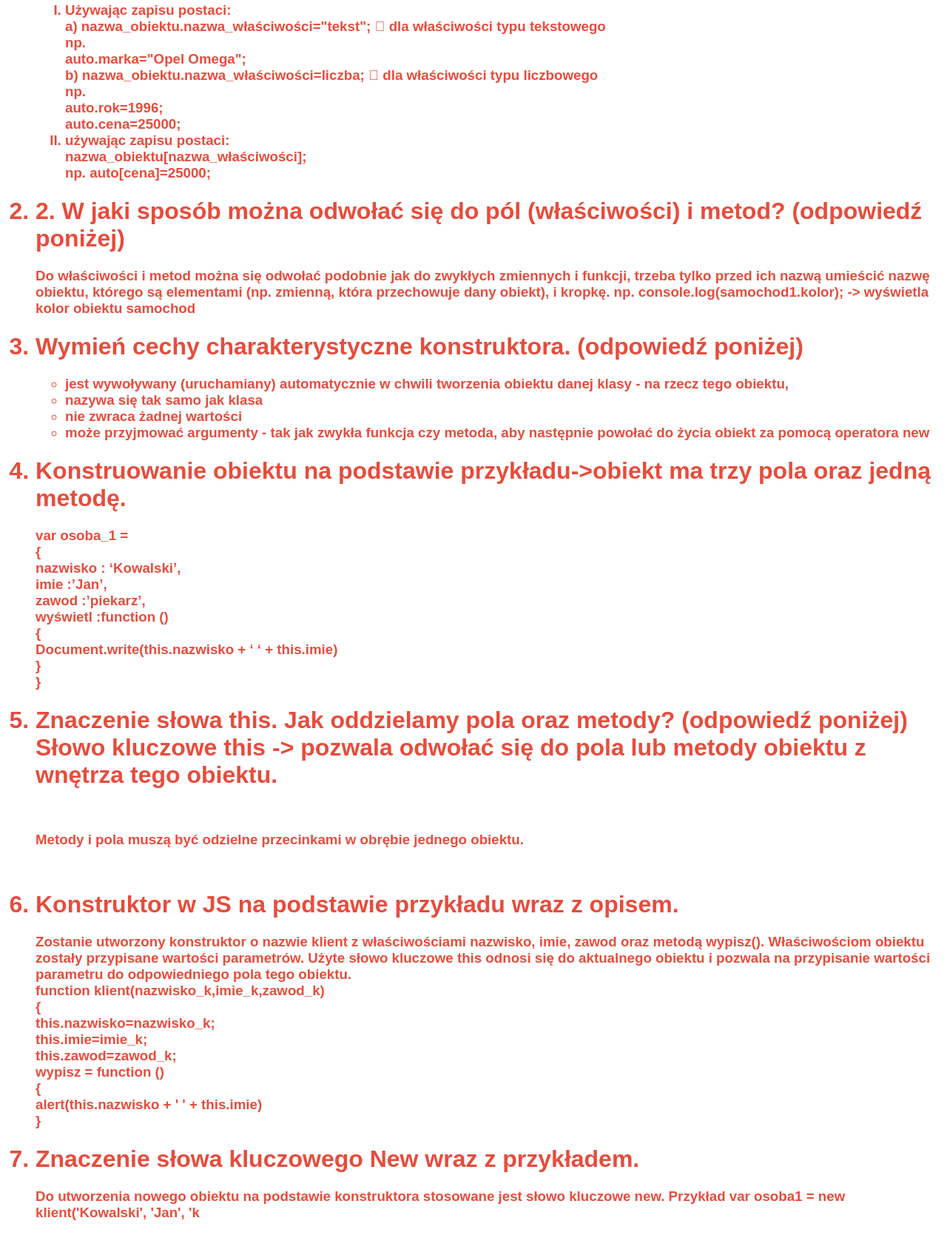
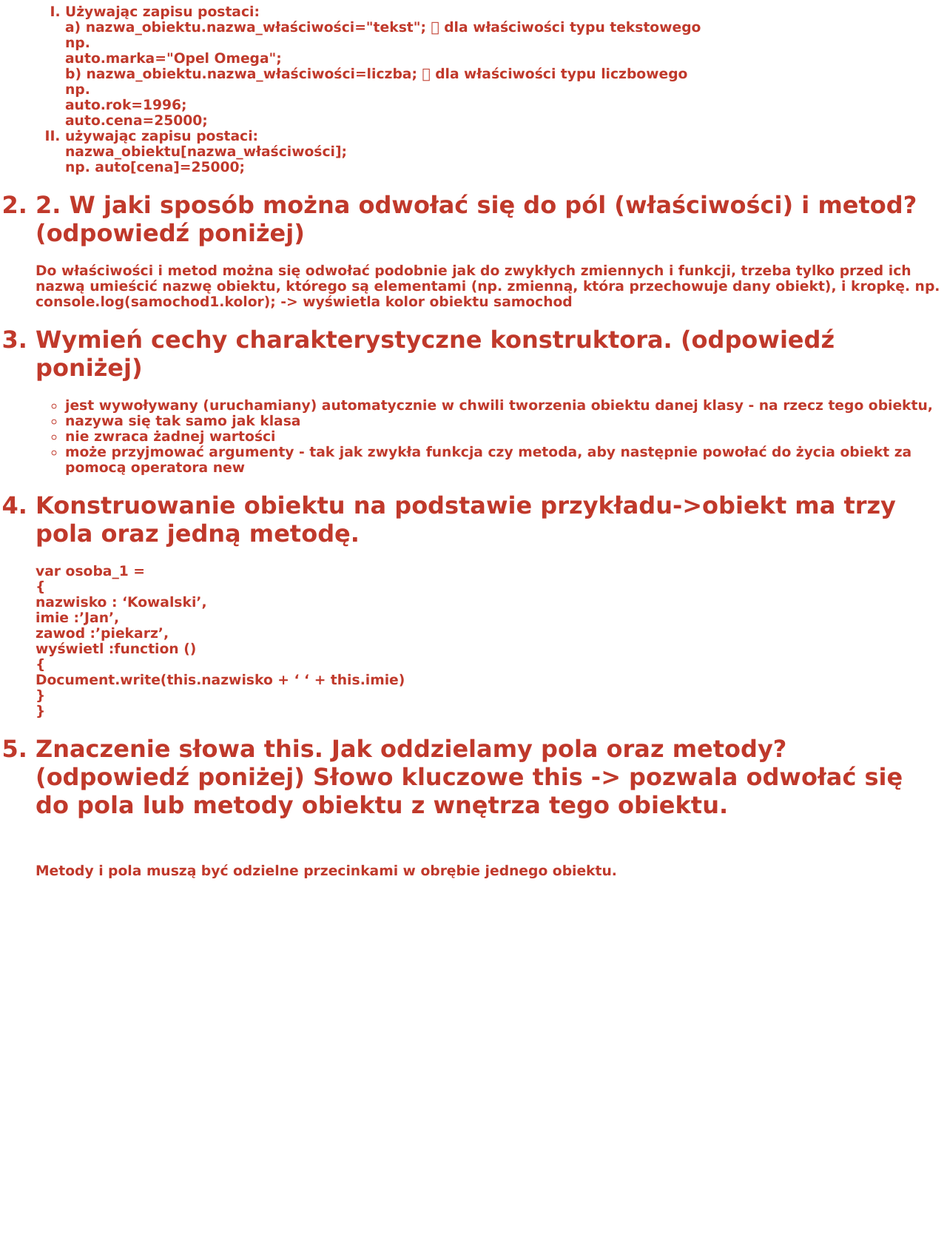
Before and after one commit to PlacyG/js-pac2024, a plain HTML site: page zadanie29_pac.html in a window 1280 px wide. Shown: the part 100-1769 px from the top of the page at 74% size. After the commit the page ends 1340 px from the top, so only its background shows below. Drawn offline with Linux system fonts and the light colour scheme.

Commit message:
Update zadanie29_pac.html

```diff
--- a/zadanie29_pac.html
+++ b/zadanie29_pac.html
@@ -1,21 +1,21 @@
 <html>
 <head>
   <meta charset="utf-8">
-  <title style="font-family: 'Arial', sans-serif; color: #3498db;"> Zadanie 29 </title>
+  <title style="font-family: 'Verdana', sans-serif; color: #2980b9;"> Zadanie 29 </title>
   <script type="text/javascript">
     function okno_zamknij_pacyga() {
       window.close();
     }
   </script>
 </head>
-<body style="font-family: 'Arial', sans-serif; color: #2ecc71;">
+<body style="font-family: 'Verdana', sans-serif; color: #27ae60;">
 
 <ol type="1">
-  <h1 style="color: #e74c3c;"> <li> W jaki sposób można określić właściwość danego obiektu ( dwa sposoby wraz z
+  <h1 style="color: #c0392b;"> <li> W jaki sposób można określić właściwość danego obiektu ( dwa sposoby wraz z
     przykładami)? (odpowiedź poniżej) </h1>
   <h3>
     <ol type="I">
-      <li style="color: #e74c3c;">
+      <li style="color: #c0392b;">
         Używając zapisu postaci:
         <br>
         a) nazwa_obiektu.nazwa_właściwości="tekst";  dla właściwości typu tekstowego
@@ -32,7 +32,7 @@
         <br>
         auto.cena=25000;
       </li>
-      <li style="color: #e74c3c;">
+      <li style="color: #c0392b;">
         używając zapisu postaci:
         <br>
         nazwa_obiektu[nazwa_właściwości];
@@ -41,13 +41,13 @@
       </li>
     </ol>
   </h3>
-  <h1 style="color: #e74c3c;"> <li> 2. W jaki sposób można odwołać się do pól (właściwości) i metod? (odpowiedź poniżej) </h1>
-  <h3 style="color: #e74c3c;"> Do właściwości i metod można się odwołać podobnie jak do zwykłych zmiennych
+  <h1 style="color: #c0392b;"> <li> 2. W jaki sposób można odwołać się do pól (właściwości) i metod? (odpowiedź poniżej) </h1>
+  <h3 style="color: #c0392b;"> Do właściwości i metod można się odwołać podobnie jak do zwykłych zmiennych
     i funkcji, trzeba tylko przed ich nazwą umieścić nazwę obiektu, którego są elementami
     (np. zmienną, która przechowuje dany obiekt), i kropkę.
     np. console.log(samochod1.kolor); -> wyświetla kolor obiektu samochod </h3>
-  <h1 style="color: #e74c3c;"> <li> Wymień cechy charakterystyczne konstruktora. (odpowiedź poniżej) </h1>
-  <h3 style="color: #e74c3c;">
+  <h1 style="color: #c0392b;"> <li> Wymień cechy charakterystyczne konstruktora. (odpowiedź poniżej) </h1>
+  <h3 style="color: #c0392b;">
     <ul>
       <li> jest wywoływany (uruchamiany) automatycznie w chwili tworzenia obiektu danej klasy - na
         rzecz tego obiektu,
@@ -61,8 +61,8 @@
       </li>
     </ul>
   </h3>
-  <h1 style="color: #e74c3c;"> <li> Konstruowanie obiektu na podstawie przykładu->obiekt ma trzy pola oraz jedną metodę. </h1>
-  <h3 style="color: #e74c3c;">
+  <h1 style="color: #c0392b;"> <li> Konstruowanie obiektu na podstawie przykładu->obiekt ma trzy pola oraz jedną metodę. </h1>
+  <h3 style="color: #c0392b;">
     var osoba_1 = <br>
     { <br>
     nazwisko : ‘Kowalski’, <br>
@@ -74,28 +74,8 @@
     } <br>
     } <br>
   </h3>
-  <h1 style="color: #e74c3c;"> <li> Znaczenie słowa this. Jak oddzielamy pola oraz metody? (odpowiedź poniżej)
+  <h1 style="color: #c0392b;"> <li> Znaczenie słowa this. Jak oddzielamy pola oraz metody? (odpowiedź poniżej)
     Słowo kluczowe this -> pozwala odwołać się do pola lub metody obiektu z wnętrza tego obiektu. </h1>
   <br>
-  <h3 style="color: #e74c3c;">Metody i pola muszą być odzielne przecinkami w obrębie jednego obiektu. </h3> <br>
-  <h1 style="color: #e74c3c;"> <li> Konstruktor w JS na podstawie przykładu wraz z opisem. </h1>
-  <h3 style="color: #e74c3c;">
-    Zostanie utworzony konstruktor o nazwie klient z właściwościami nazwisko, imie, zawod oraz
-    metodą wypisz(). Właściwościom obiektu zostały przypisane wartości parametrów. Użyte słowo
-    kluczowe this odnosi się do aktualnego obiektu i pozwala na przypisanie wartości parametru do
-    odpowiedniego pola tego obiektu. <br>
-    function klient(nazwisko_k,imie_k,zawod_k) <br>
-    { <br>
-    this.nazwisko=nazwisko_k; <br>
-    this.imie=imie_k; <br>
-    this.zawod=zawod_k; <br>
-    wypisz = function () <br>
-    { <br>
-    alert(this.nazwisko + ' ' + this.imie) <br>
-    } <br>
-  </h3>
-  <h1 style="color: #e74c3c;"> <li> Znaczenie słowa kluczowego New wraz z przykładem. </h1>
-  <h3 style="color: #e74c3c;">
-    Do utworzenia nowego obiektu na podstawie konstruktora stosowane jest słowo kluczowe new.
-    Przykład
-    var osoba1 = new klient('Kowalski', 'Jan', 'k
+  <h3 style="color: #c0392b;">Metody i pola muszą być odzielne przecinkami w obrębie jednego obiektu. </h3> <br>
+  <h1 style="color:
```
